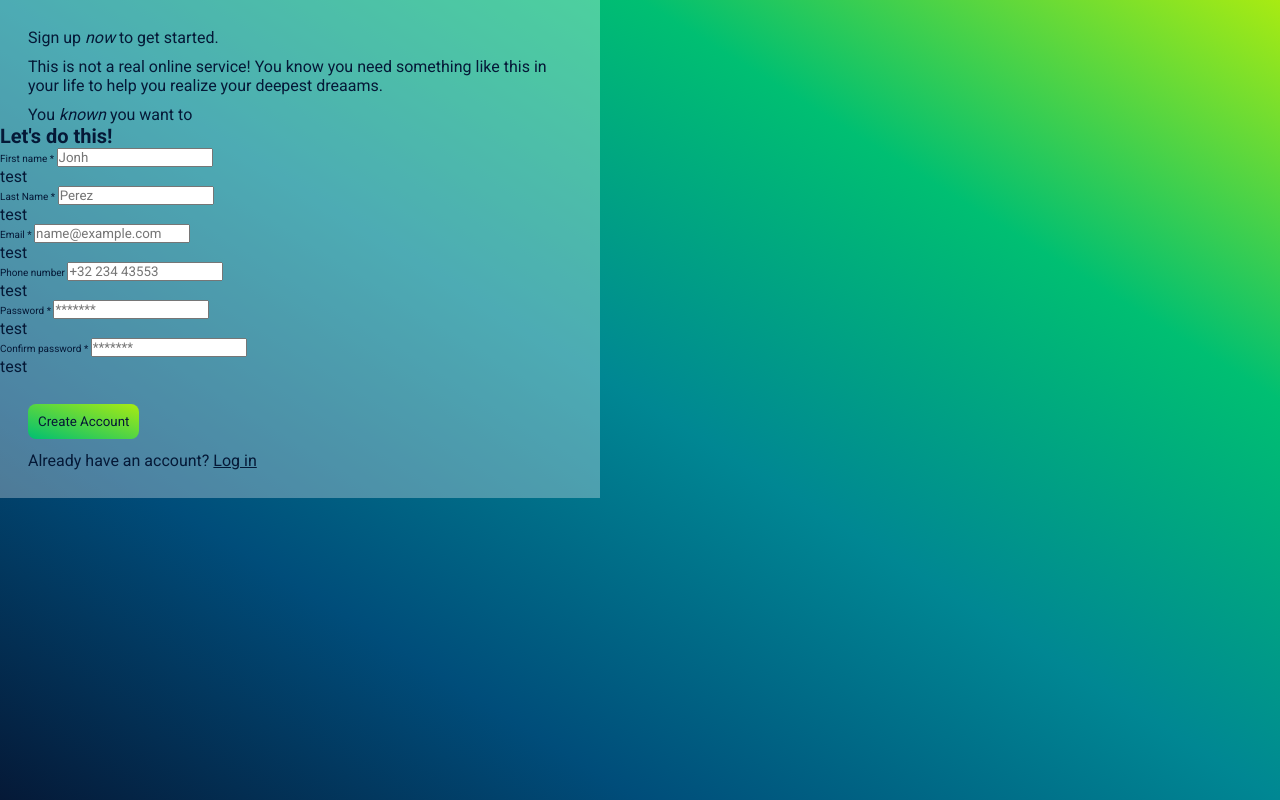
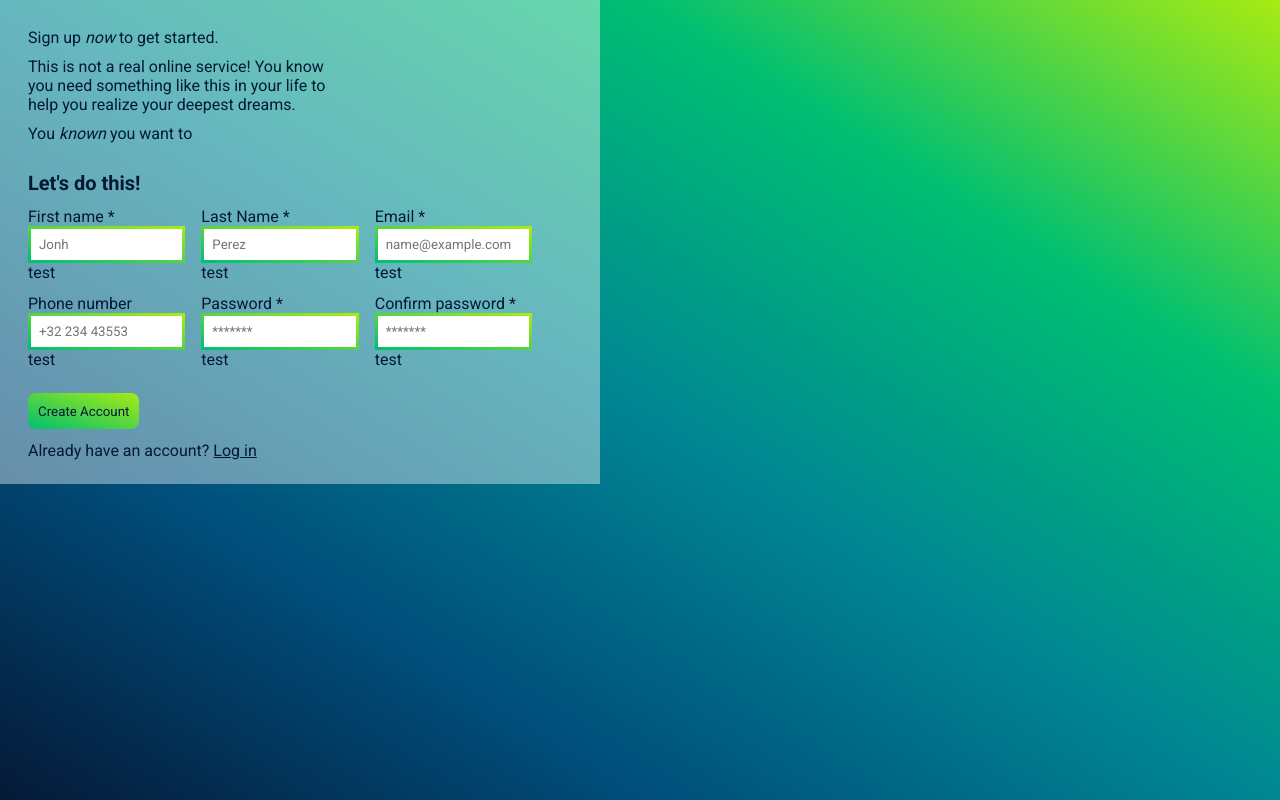
Before and after one commit to andres-verdenelli/sign-up-form, a plain HTML site: page index.html in a window 1280 px wide. Drawn offline with Linux system fonts and the light colour scheme.

Commit message:
Project done

```diff
--- a/index.html
+++ b/index.html
@@ -13,16 +13,17 @@
         <main>
             <section id="welcome-text">
                 <p>Sign up <i>now</i> to get started.</p>
-                <p>This is not a real online service! You know you need something like this in your life to help you realize your deepest dreaams.</p>
+                <p>This is not a real online service! You know you need something like this in your life to help you realize your deepest dreams.</p>
                 <p>You <i>known</i> you want to</p>
             </section>
             <section id="section-form">
                 <h1>Let's do this!</h1>
-                <div id="form-container">
-                    <form action="" method="post">
+                <form action="" method="post"><!-- por ahora el action lo dejamos en blanco, es para ver a que url manda el formulario -->
+                    <div id="form-container">
                         <div class="form-box">
                             <label for="first-name">First name *</label>
-                            <input type="text" name="first-name" id="first-name" placeholder="Jonh" required minlength="3">
+                                <input type="text" name="first-name" id="first-name" placeholder="Jonh" required minlength="3">
+                                <!-- el for y el id se usa para conectar el label, aunque si esta identado no pasas nada, y el name es el nombre de la variable cuando se envia el formulario por http-->
                             <p>test</p>
                         </div>
                         <div class="form-box">
@@ -50,11 +51,9 @@
                             <input type="password" name="confirm-password" id="confir-password" placeholder="*******" required minlength="8">
                             <p>test</p>
                         </div>
-                    </form>
-                </div>
-            </section>
-            <section id="create-account-container">
-                <button type="submit">Create Account</button>
+                    </div>
+                    <button type="submit">Create Account</button>
+                </form>
                 <p>Already have an account?&nbsp<a href="">Log in</a></p>
             </section>
         </main>
--- a/style.css
+++ b/style.css
@@ -1,6 +1,6 @@
 :root{
     font-size: 62.5%;
-    --transparent: rgba(255, 255, 255, 0.3);
+    --transparent: rgba(255, 255, 255, 0.4);
     --dark-color: #051937;
     --bright-color: #A8EB12;
 }
@@ -27,66 +27,59 @@ main{
     section{
         background-color: var(--transparent);
     }
-
     #welcome-text{
         padding: 28px 28px 0px 28px;
+        p{
+            max-width: 300px;
+        }
         p:not(:last-child){
             margin-bottom: 10px;
         }
     }
-
-    /* #section-form {
+    #section-form {
         padding: 28px 28px 0 28px;
-        h1 {
+        > h1 {
             margin-bottom: 12px;
         }
-        form label, form input{
-            margin-bottom: 4px;
+        > p {
+            padding-bottom: 24px;
         }
-    }
-}
-form {
-    display: flex;
-    flex-wrap: wrap;
-    justify-content: space-between;
-}
-.form-box{
-    display: flex;
-    flex-direction: column;
-    margin-bottom: 8px;
-    p {
-        font-size: 1.4rem;
-    }
-    input{
-        max-width: 20ch;
-    }
-}
-label {
-    font-size: 1.6rem;
-    font-weight: 300;
-}
-input{
-    padding: 4px 4px;
-}
-
-input:invalid {
-    border: 1px solid red;
-}
-input:valid[required]{
-    border: 2px solid green;
-} */
-
-
-#create-account-container {
-    padding: 28px;
         button{
             padding: 1rem;
             background: linear-gradient(to right top, #00bf72, #a8eb12);
             border: none;
             border-radius: 8px;
             margin-bottom: 12px;
+            height: 36px;
         }
         button:hover{
-        background-color: red;
+            cursor: pointer;
+            box-shadow: 3px 3px 5px 0px rgba(0,0,0,0.6);
         }
     }
+    #form-container{
+        display: flex;
+        flex-wrap: wrap;
+        gap: 12px 16px;
+        margin-bottom: 24px;
+    }
+    .form-box{
+        display: flex;
+        flex-direction: column;
+        max-width: 28ch;
+        label{
+            font-size: 1.6rem;
+        }
+        input{
+            padding: 8px;
+            /* margin: 4px 0; */
+            border-image-source: linear-gradient(to right top, #00bf72, #a8eb12);
+            border-width: 3px;
+            border-image-slice: 1;
+        }
+        input:focus{
+            outline: none;
+            border-image-source: linear-gradient(to right top, #0030bf, #0091b9);
+        }
+    }
+}
```
Lines whose indentation alone changed are shown as unchanged.
